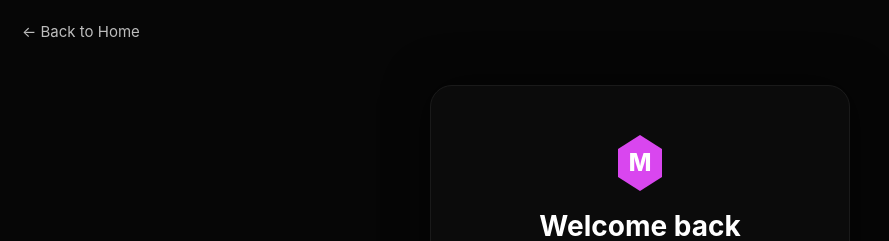
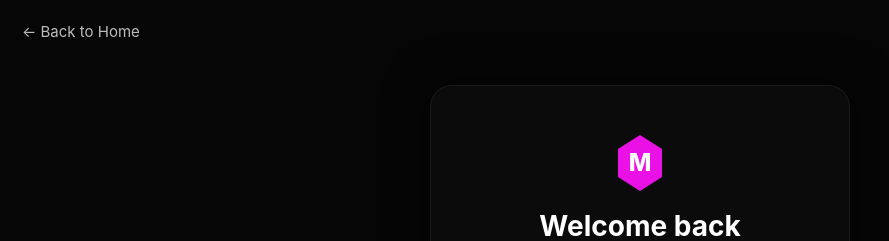
Before and after one commit to kingsmirnov/Mc, a website: page index.html in a window 1280 px wide. Shown: the top 241 px of the page, without its empty margins (0-889 px from the left). Drawn offline with Linux system fonts and the light colour scheme.

Commit message:
Update index.html

```diff
--- a/index.html
+++ b/index.html
@@ -44,7 +44,7 @@
     .logo {
         width: 56px;
         height: 44px;
-        background: #d946ef;
+        background: #e911e5;
         border: none;
         border-radius: 4px;
         transform: rotate(90deg);
```
